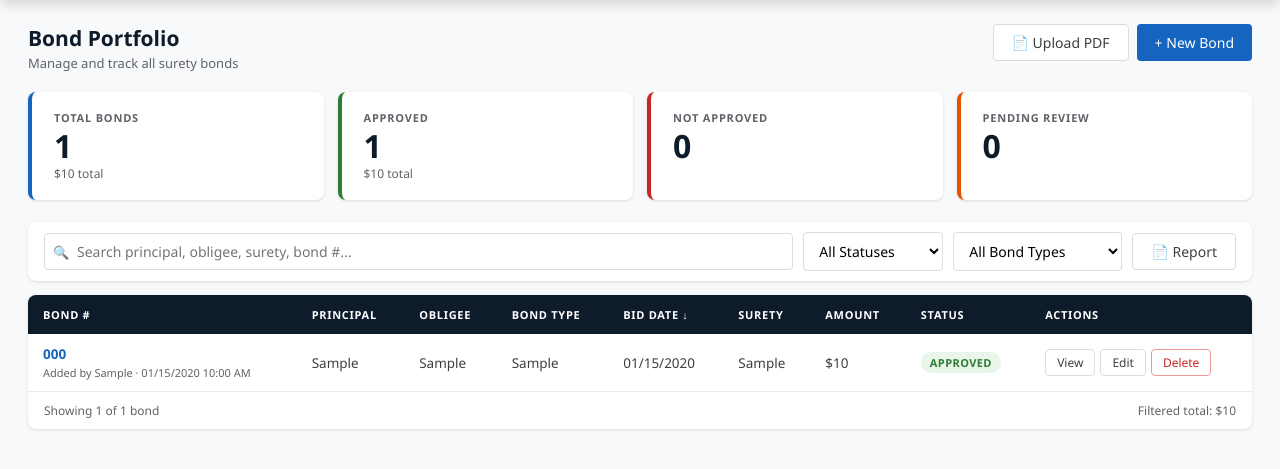
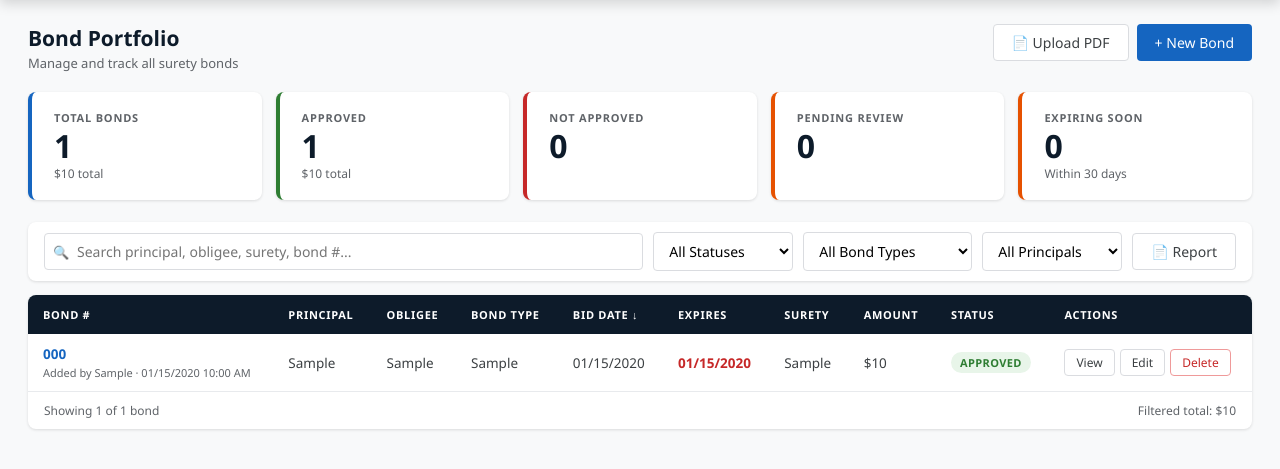
Before and after one commit to councilcomputing-boop/Projects, a Flask app: page / in a window 1280 px wide. Shown: the part 60-529 px from the top of the page. Run offline with Flask 3, Linux system fonts and the light colour scheme; a user stored in the database is signed in; tables that the repository leaves empty hold one stand-in row (values such as "Sample post").

Commit message:
Add principal filter, Excel export, expiration dates, and expiring soon stat
Co-Authored-By: Claude Sonnet 4.6 <noreply@anthropic.com>

```diff
--- a/Bond App/app.py
+++ b/Bond App/app.py
@@ -121,9 +121,10 @@ def create_bond():
         principal     = data['principal'].strip(),
         obligee       = data['obligee'].strip(),
         surety        = data['surety'].strip(),
-        bond_amount   = data.get('bond_amount') or None,
-        bid_date      = data.get('bid_date') or None,
-        decision_date = data.get('decision_date') or None,
+        bond_amount     = data.get('bond_amount') or None,
+        bid_date        = data.get('bid_date') or None,
+        expiration_date = data.get('expiration_date') or None,
+        decision_date   = data.get('decision_date') or None,
         status        = data.get('status', 'Pending'),
         notes         = data.get('notes', '').strip(),
         created_by    = current_user.username,
@@ -155,9 +156,10 @@ def update_bond(bond_id):
     bond.principal     = data.get('principal',     bond.principal).strip()
     bond.obligee       = data.get('obligee',       bond.obligee).strip()
     bond.surety        = data.get('surety',        bond.surety).strip()
-    bond.bond_amount   = data.get('bond_amount')   or bond.bond_amount
-    bond.bid_date      = data.get('bid_date')      or bond.bid_date
-    bond.decision_date = data.get('decision_date') or bond.decision_date
+    bond.bond_amount     = data.get('bond_amount')     or bond.bond_amount
+    bond.bid_date        = data.get('bid_date')        or bond.bid_date
+    bond.expiration_date = data.get('expiration_date') or None
+    bond.decision_date   = data.get('decision_date')   or bond.decision_date
     bond.status        = data.get('status',        bond.status)
     bond.notes         = data.get('notes',         bond.notes or '').strip()
     bond.updated_by    = current_user.username
@@ -397,9 +399,9 @@ def generate_report():
 
     # ── Table header ────────────────────────────────────────
     cols = [
-        ('Bond #',    30), ('Type',      27), ('Principal', 50),
-        ('Obligee',   45), ('Surety',    40), ('Amount',    25),
-        ('Bid Date',  24), ('Status',    26),
+        ('Bond #',    28), ('Type',      25), ('Principal', 44),
+        ('Obligee',   38), ('Surety',    33), ('Amount',    24),
+        ('Bid Date',  22), ('Expires',   22), ('Status',    31),
     ]
 
     pdf.set_fill_color(13, 27, 42)
@@ -424,6 +426,7 @@ def generate_report():
 
         amt = f'${bond.bond_amount:,.0f}' if bond.bond_amount else '-'
         bid = bond.bid_date or '-'
+        exp = bond.expiration_date or '-'
 
         def safe(s):
             return ''.join(c if ord(c) < 256 else '?' for c in (s or ''))
@@ -433,13 +436,14 @@ def generate_report():
             return s[:n-1] + '...' if len(s) > n else s
 
         row_vals = [
-            (trunc(bond.bond_number or 'N/A', 16), cols[0][1], 'L'),
-            (trunc(bond.bond_type,   15), cols[1][1], 'L'),
-            (trunc(bond.principal,   28), cols[2][1], 'L'),
-            (trunc(bond.obligee,     25), cols[3][1], 'L'),
-            (trunc(bond.surety,      22), cols[4][1], 'L'),
+            (trunc(bond.bond_number or 'N/A', 14), cols[0][1], 'L'),
+            (trunc(bond.bond_type,   13), cols[1][1], 'L'),
+            (trunc(bond.principal,   24), cols[2][1], 'L'),
+            (trunc(bond.obligee,     21), cols[3][1], 'L'),
+            (trunc(bond.surety,      18), cols[4][1], 'L'),
             (amt,                         cols[5][1], 'R'),
             (bid,                         cols[6][1], 'C'),
+            (exp,                         cols[7][1], 'C'),
         ]
 
         pdf.set_text_color(60, 64, 67)
@@ -448,7 +452,7 @@ def generate_report():
 
         sc = status_colors.get(bond.status, (60, 64, 67))
         pdf.set_text_color(*sc)
-        pdf.cell(cols[7][1], 7, bond.status, border='B', fill=fill, align='C')
+        pdf.cell(cols[8][1], 7, bond.status, border='B', fill=fill, align='C')
         pdf.set_text_color(60, 64, 67)
         pdf.ln(7)
 
@@ -467,6 +471,75 @@ def generate_report():
     fname = f'IAMA-BondReport-{datetime.utcnow().strftime("%Y%m%d")}.pdf'
     resp = make_response(pdf_bytes)
     resp.headers['Content-Type'] = 'application/pdf'
+    resp.headers['Content-Disposition'] = f'attachment; filename={fname}'
+    return resp
+
+
+@app.route('/reports/excel')
+@login_required
+def generate_excel():
+    from openpyxl import Workbook
+    from openpyxl.styles import Font, PatternFill, Alignment
+    from flask import make_response
+    import io
+
+    status_filter = request.args.get('status', '')
+    from_date     = request.args.get('from_date', '')
+    to_date       = request.args.get('to_date', '')
+
+    query = Bond.query
+    if status_filter:
+        query = query.filter(Bond.status == status_filter)
+    if from_date:
+        query = query.filter(Bond.bid_date >= from_date)
+    if to_date:
+        query = query.filter(Bond.bid_date <= to_date)
+    bonds = query.order_by(Bond.bid_date.asc(), Bond.bond_number.asc()).all()
+
+    wb = Workbook()
+    ws = wb.active
+    ws.title = 'Bond Report'
+
+    headers = ['Bond #', 'Bond Type', 'Principal', 'Obligee', 'Surety',
+               'Amount', 'Bid Date', 'Expiration Date', 'Decision Date', 'Status', 'Notes']
+
+    hdr_fill = PatternFill(start_color='0D1B2A', end_color='0D1B2A', fill_type='solid')
+    hdr_font = Font(color='FFFFFF', bold=True, size=10)
+    for col, h in enumerate(headers, 1):
+        cell = ws.cell(row=1, column=col, value=h)
+        cell.fill = hdr_fill
+        cell.font = hdr_font
+        cell.alignment = Alignment(horizontal='center')
+
+    status_fills = {
+        'Approved':     PatternFill(start_color='E8F5E9', end_color='E8F5E9', fill_type='solid'),
+        'Not Approved': PatternFill(start_color='FFEBEE', end_color='FFEBEE', fill_type='solid'),
+        'Pending':      PatternFill(start_color='FFF3E0', end_color='FFF3E0', fill_type='solid'),
+    }
+
+    for ri, bond in enumerate(bonds, 2):
+        row_data = [
+            bond.bond_number or 'N/A', bond.bond_type, bond.principal,
+            bond.obligee, bond.surety,
+            bond.bond_amount, bond.bid_date, bond.expiration_date,
+            bond.decision_date, bond.status, bond.notes,
+        ]
+        fill = status_fills.get(bond.status)
+        for ci, val in enumerate(row_data, 1):
+            cell = ws.cell(row=ri, column=ci, value=val)
+            if fill:
+                cell.fill = fill
+
+    for col in ws.columns:
+        max_len = max((len(str(c.value)) for c in col if c.value), default=8)
+        ws.column_dimensions[col[0].column_letter].width = min(max_len + 4, 45)
+
+    buf = io.BytesIO()
+    wb.save(buf)
+    buf.seek(0)
+    fname = f'IAMA-BondReport-{datetime.utcnow().strftime("%Y%m%d")}.xlsx'
+    resp = make_response(buf.getvalue())
+    resp.headers['Content-Type'] = 'application/vnd.openxmlformats-officedocument.spreadsheetml.sheet'
     resp.headers['Content-Disposition'] = f'attachment; filename={fname}'
     return resp
 
@@ -557,9 +630,10 @@ with app.app_context():
         with db.engine.connect() as conn:
             if 'postgresql' in str(db.engine.url):
                 conn.execute(text('ALTER TABLE bonds ALTER COLUMN bond_number DROP NOT NULL'))
+                conn.execute(text('ALTER TABLE bonds ADD COLUMN IF NOT EXISTS expiration_date VARCHAR(10)'))
                 conn.commit()
     except Exception:
-        pass  # Already nullable or table doesn't exist yet
+        pass
     if not User.query.first():
         _admin = User(username='admin', email='admin@company.com', role='admin', active=True)
         _admin.set_password('changeme123')
--- a/Bond App/requirements.txt
+++ b/Bond App/requirements.txt
@@ -7,3 +7,4 @@ psycopg2-binary==2.9.9
 fpdf2==2.7.9
 pdfplumber==0.11.4
 anthropic==0.40.0
+openpyxl==3.1.2
--- a/Bond App/templates/index.html
+++ b/Bond App/templates/index.html
@@ -73,11 +73,12 @@
         .tab-panel.active { display: block; }
 
         /* Stats */
-        .stats { display: grid; grid-template-columns: repeat(4,1fr); gap: 14px; margin-bottom: 22px; }
+        .stats { display: grid; grid-template-columns: repeat(5,1fr); gap: 14px; margin-bottom: 22px; }
         .stat  { background: white; border-radius: var(--r); padding: 18px 22px; box-shadow: var(--shadow-sm); border-left: 4px solid var(--blue); }
         .stat.s-a { border-left-color: var(--green); }
         .stat.s-n { border-left-color: var(--red); }
         .stat.s-p { border-left-color: var(--amber); }
+        .stat.s-e { border-left-color: #e65100; }
         .stat-lbl { font-size: 11px; font-weight: 600; text-transform: uppercase; letter-spacing: 0.8px; color: var(--gray-600); }
         .stat-val { font-size: 32px; font-weight: 700; color: var(--navy); margin-top: 5px; line-height: 1; }
         .stat-sub { font-size: 12px; color: var(--gray-600); margin-top: 3px; }
@@ -185,7 +186,8 @@
         @keyframes spin { to { transform:rotate(360deg); } }
         .spinner { display:inline-block; width:13px; height:13px; border:2px solid rgba(255,255,255,0.4); border-top-color:white; border-radius:50%; animation:spin 0.7s linear infinite; vertical-align:middle; margin-right:6px; }
 
-        @media (max-width: 960px) { .stats { grid-template-columns: repeat(2,1fr); } }
+        @media (max-width: 1100px) { .stats { grid-template-columns: repeat(3,1fr); } }
+        @media (max-width: 960px)  { .stats { grid-template-columns: repeat(2,1fr); } }
         @media (max-width: 680px) { .main { padding: 14px; } .hdr { padding: 0 14px; } .fg { grid-template-columns: 1fr; } .page-hdr { flex-direction: column; gap: 10px; } .hdr-nav { display: none; } }
     </style>
 </head>
@@ -318,6 +320,7 @@
             <div class="stat s-a"><div class="stat-lbl">Approved</div><div class="stat-val" id="asStat">—</div><div class="stat-sub" id="asAmt"></div></div>
             <div class="stat s-n"><div class="stat-lbl">Not Approved</div><div class="stat-val" id="naStat">—</div><div class="stat-sub" id="naAmt"></div></div>
             <div class="stat s-p"><div class="stat-lbl">Pending Review</div><div class="stat-val" id="pStat">—</div><div class="stat-sub" id="pAmt"></div></div>
+            <div class="stat s-e"><div class="stat-lbl">Expiring Soon</div><div class="stat-val" id="eStat">—</div><div class="stat-sub" id="eSub">Within 30 days</div></div>
         </div>
 
         <div class="toolbar">
@@ -339,6 +342,9 @@
                 <option>Maintenance Bond</option>
                 <option>Other</option>
             </select>
+            <select class="flt" id="fltPrincipal" onchange="renderBonds()">
+                <option value="">All Principals</option>
+            </select>
             <button class="btn btn-secondary" onclick="openReport()" style="white-space:nowrap;">&#128196; Report</button>
         </div>
 
@@ -350,10 +356,11 @@
                         <th id="th-principal"    onclick="sort('principal')">Principal</th>
                         <th id="th-obligee"      onclick="sort('obligee')">Obligee</th>
                         <th id="th-bond_type"    onclick="sort('bond_type')">Bond Type</th>
-                        <th id="th-bid_date"     onclick="sort('bid_date')">Bid Date</th>
-                        <th id="th-surety"       onclick="sort('surety')">Surety</th>
-                        <th id="th-bond_amount"  onclick="sort('bond_amount')">Amount</th>
-                        <th id="th-status"       onclick="sort('status')">Status</th>
+                        <th id="th-bid_date"        onclick="sort('bid_date')">Bid Date</th>
+                        <th id="th-expiration_date" onclick="sort('expiration_date')">Expires</th>
+                        <th id="th-surety"          onclick="sort('surety')">Surety</th>
+                        <th id="th-bond_amount"     onclick="sort('bond_amount')">Amount</th>
+                        <th id="th-status"          onclick="sort('status')">Status</th>
                         <th>Actions</th>
                     </tr></thead>
                     <tbody id="tbody"></tbody>
@@ -417,6 +424,7 @@
                 </div>
                 <div class="fgrp"><label class="flbl">Bond Amount ($)</label><input type="number" class="fc" id="fAmt" min="0" step="0.01"></div>
                 <div class="fgrp"><label class="flbl">Bid Date</label><input type="date" class="fc" id="fBidDate"></div>
+                <div class="fgrp"><label class="flbl">Expiration Date</label><input type="date" class="fc" id="fExpDate"></div>
                 <div class="fsect">Parties</div>
                 <div class="fgrp full"><label class="flbl">Principal (Contractor / Applicant) <span class="req">*</span></label><input type="text" class="fc" id="fPrincipal" placeholder="Name of contractor or entity requesting the bond" required></div>
                 <div class="fgrp full"><label class="flbl">Obligee (Requiring Party) <span class="req">*</span></label><input type="text" class="fc" id="fObligee" placeholder="Entity requiring the bond" required></div>
@@ -493,7 +501,8 @@
         </div>
         <div class="modal-ftr">
             <button class="btn btn-secondary" onclick="closeModal('reportModal')">Cancel</button>
-            <button class="btn btn-primary" onclick="downloadReport()">&#8595; Download PDF</button>
+            <button class="btn btn-secondary" onclick="downloadExcel()">&#8595; Excel</button>
+            <button class="btn btn-primary"   onclick="downloadReport()">&#8595; PDF</button>
         </div>
     </div>
 </div>
@@ -531,7 +540,7 @@ let activeTab = 'bonds';
 const LABELS = {
     bond_number:'Bond #', bond_type:'Bond Type', principal:'Principal',
     obligee:'Obligee', surety:'Surety', bond_amount:'Amount',
-    bid_date:'Bid Date', decision_date:'Decision Date',
+    bid_date:'Bid Date', expiration_date:'Expiration Date', decision_date:'Decision Date',
     status:'Status', notes:'Notes',
 };
 
@@ -562,18 +571,37 @@ function switchTab(tab) {
 // ── Bonds ──────────────────────────────────────────────────────────────
 async function loadBonds() {
     bonds = await api('/api/bonds');
+    populatePrincipalFilter();
     renderBonds();
+}
+
+function populatePrincipalFilter() {
+    const sel = document.getElementById('fltPrincipal');
+    const cur = sel.value;
+    const principals = [...new Set(bonds.map(b=>b.principal).filter(Boolean))].sort();
+    sel.innerHTML = '<option value="">All Principals</option>' +
+        principals.map(p=>`<option value="${esc(p)}"${p===cur?' selected':''}>${esc(p)}</option>`).join('');
+}
+
+function expStyle(dateStr) {
+    if (!dateStr) return '';
+    const today = new Date().toISOString().split('T')[0];
+    const in30  = new Date(Date.now()+30*24*60*60*1000).toISOString().split('T')[0];
+    if (dateStr < today) return 'color:#c62828;font-weight:600;';
+    if (dateStr <= in30) return 'color:#e65100;font-weight:600;';
+    return '';
 }
 
 function renderBonds() {
     const q  = document.getElementById('srch').value.toLowerCase();
     const sf = document.getElementById('fltStatus').value;
     const tf = document.getElementById('fltType').value;
+    const pf = document.getElementById('fltPrincipal').value;
 
     let rows = bonds.filter(b => {
         const hit = !q || [b.bond_number,b.principal,b.obligee,b.surety,b.bond_type]
             .some(v=>(v||'').toLowerCase().includes(q));
-        return hit && (!sf||b.status===sf) && (!tf||b.bond_type===tf);
+        return hit && (!sf||b.status===sf) && (!tf||b.bond_type===tf) && (!pf||b.principal===pf);
     });
 
     rows.sort((a,b)=>{
@@ -597,6 +625,7 @@ function renderBonds() {
             <td>${esc(b.obligee)}</td>
             <td>${esc(b.bond_type)}</td>
             <td>${fmtDate(b.bid_date)}</td>
+            <td>${b.expiration_date ? '<span style="'+expStyle(b.expiration_date)+'">'+fmtDate(b.expiration_date)+'</span>' : '&mdash;'}</td>
             <td>${esc(b.surety)}</td>
             <td>${b.bond_amount?'$'+(+b.bond_amount).toLocaleString('en-US',{maximumFractionDigits:0}):'&mdash;'}</td>
             <td>${badge(b.status)}</td>
@@ -618,12 +647,16 @@ function updateStats() {
     const app=bonds.filter(b=>b.status==='Approved');
     const na=bonds.filter(b=>b.status==='Not Approved');
     const pend=bonds.filter(b=>b.status==='Pending');
+    const today=new Date().toISOString().split('T')[0];
+    const in30=new Date(Date.now()+30*24*60*60*1000).toISOString().split('T')[0];
+    const expiring=bonds.filter(b=>b.expiration_date&&b.expiration_date>=today&&b.expiration_date<=in30);
     const sum=arr=>arr.reduce((s,b)=>s+(+b.bond_amount||0),0);
     const fmt=n=>n?'$'+n.toLocaleString('en-US',{notation:'compact',maximumFractionDigits:1})+' total':'';
     document.getElementById('sStat').textContent=bonds.length;
     document.getElementById('asStat').textContent=app.length;
     document.getElementById('naStat').textContent=na.length;
     document.getElementById('pStat').textContent=pend.length;
+    document.getElementById('eStat').textContent=expiring.length;
     document.getElementById('sAmt').textContent=fmt(sum(bonds));
     document.getElementById('asAmt').textContent=fmt(sum(app));
     document.getElementById('naAmt').textContent=fmt(sum(na));
@@ -646,6 +679,7 @@ function openView(id) {
             <div class="fsect">Bond Information</div>
             ${dv('Bond Number',b.bond_number)} ${dv('Bond Type',b.bond_type)}
             ${dv('Bond Amount',b.bond_amount?'$'+(+b.bond_amount).toLocaleString('en-US'):'')} ${dv('Bid Date',fmtDate(b.bid_date))}
+            ${dv('Expiration Date',fmtDate(b.expiration_date))}
             <div class="fsect">Parties</div>
             ${dv('Principal',b.principal,true)} ${dv('Obligee',b.obligee,true)} ${dv('Surety',b.surety,true)}
             <div class="fsect">Decision</div>
@@ -684,8 +718,9 @@ function openEdit(id) {
     document.getElementById('fNum').value     = b.bond_number   ||'';
     document.getElementById('fType').value    = b.bond_type     ||'';
     document.getElementById('fAmt').value     = b.bond_amount   ||'';
-    document.getElementById('fBidDate').value = b.bid_date      ||'';
-    document.getElementById('fPrincipal').value=b.principal     ||'';
+    document.getElementById('fBidDate').value  = b.bid_date        ||'';
+    document.getElementById('fExpDate').value  = b.expiration_date ||'';
+    document.getElementById('fPrincipal').value= b.principal       ||'';
     document.getElementById('fObligee').value = b.obligee       ||'';
     document.getElementById('fSurety').value  = b.surety        ||'';
     document.getElementById('fStatus').value  = b.status        ||'';
@@ -703,7 +738,8 @@ async function saveBond(e) {
         bond_number:   document.getElementById('fNum').value.trim(),
         bond_type:     document.getElementById('fType').value,
         bond_amount:   document.getElementById('fAmt').value||null,
-        bid_date:      document.getElementById('fBidDate').value||null,
+        bid_date:        document.getElementById('fBidDate').value||null,
+        expiration_date: document.getElementById('fExpDate').value||null,
         principal:     document.getElementById('fPrincipal').value.trim(),
         obligee:       document.getElementById('fObligee').value.trim(),
         surety:        document.getElementById('fSurety').value.trim(),
@@ -766,7 +802,7 @@ async function loadActivity() {
         let details = '';
         if (l.action==='updated' && l.old_values && l.new_values) {
             const changed = [];
-            const fields = ['bond_number','bond_type','principal','obligee','surety','bond_amount','bid_date','decision_date','status','notes'];
+            const fields = ['bond_number','bond_type','principal','obligee','surety','bond_amount','bid_date','expiration_date','decision_date','status','notes'];
             fields.forEach(f=>{
                 const ov=l.old_values[f], nv=l.new_values[f];
                 if(String(ov)!==String(nv)){
@@ -856,7 +892,7 @@ function openReport() {
     document.getElementById('rTo').value     = '';
     open_('reportModal');
 }
-function downloadReport() {
+function reportParams() {
     const status = document.getElementById('rStatus').value;
     const from   = document.getElementById('rFrom').value;
     const to     = document.getElementById('rTo').value;
@@ -864,7 +900,14 @@ function downloadReport() {
     if (status) params.append('status',    status);
     if (from)   params.append('from_date', from);
     if (to)     params.append('to_date',   to);
-    window.location.href = '/reports/pdf?' + params.toString();
+    return params.toString();
+}
+function downloadReport() {
+    window.location.href = '/reports/pdf?' + reportParams();
+    closeModal('reportModal');
+}
+function downloadExcel() {
+    window.location.href = '/reports/excel?' + reportParams();
     closeModal('reportModal');
 }
 function closeModal(id){ document.getElementById(id).classList.remove('open'); }
```
Also changed, not shown: Bond App/database.py (+7 -5 lines).
